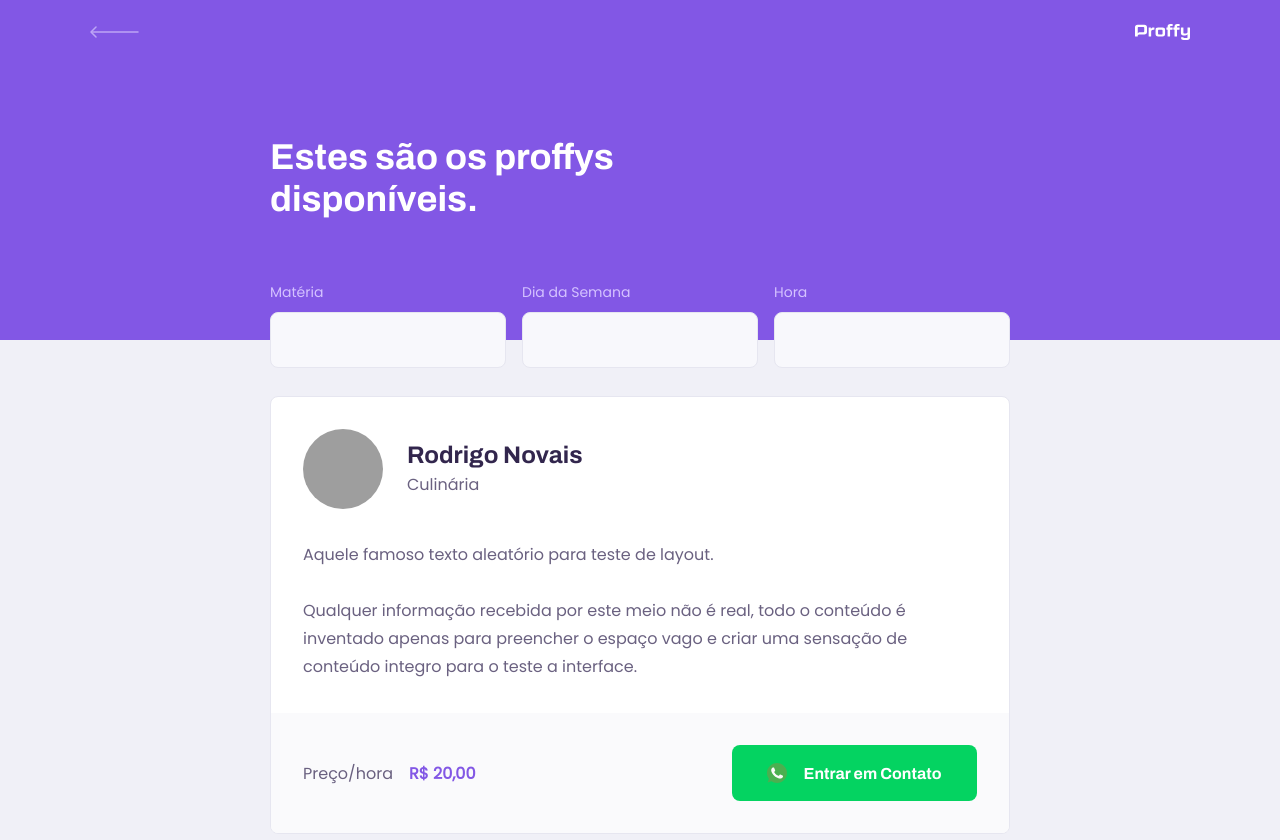
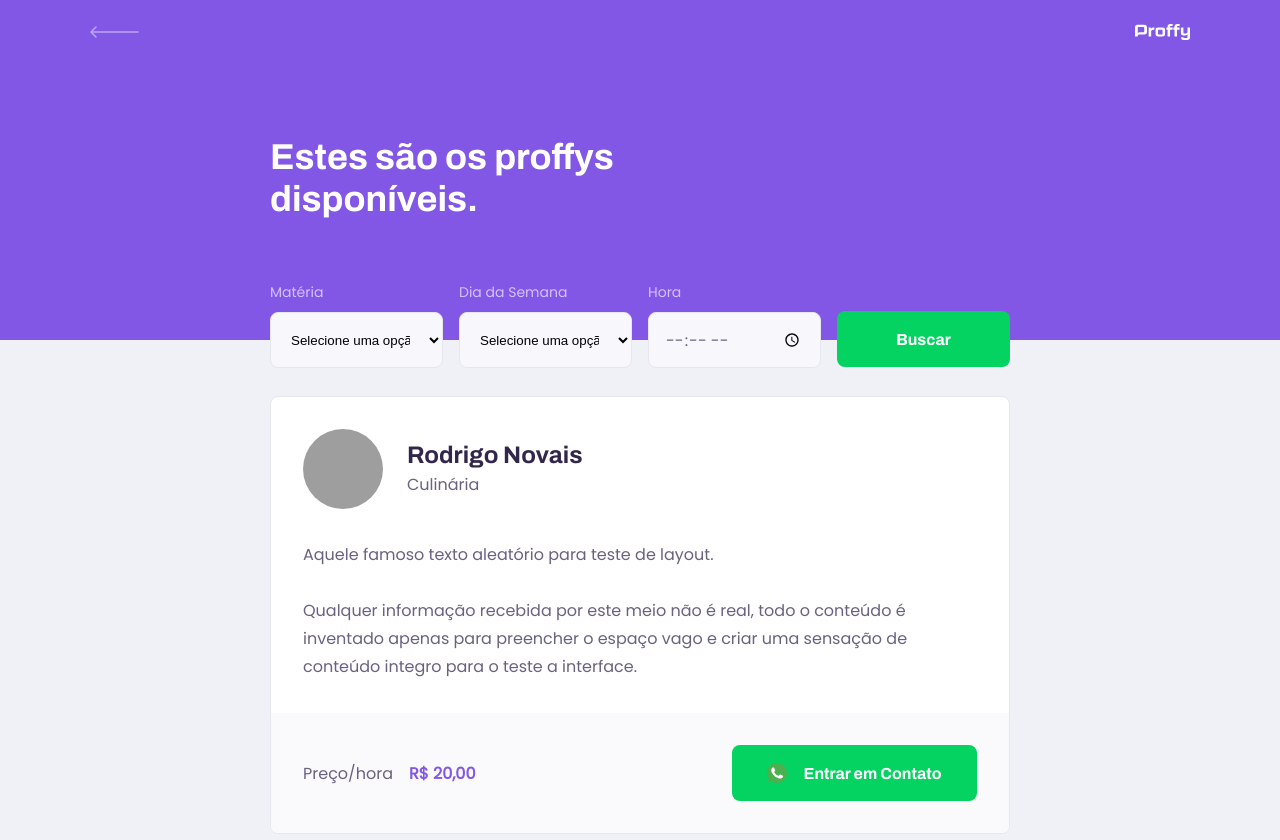
Before and after one commit to RodrigoNovais/rocketseat-nlw-2, a React (Create React App) app in the folder web/: page /study in a window 1280 px wide. Shown: the top 840 px of the page. Built offline with nearby package versions, Linux system fonts and the light colour scheme; grey boxes are pictures that could not be loaded.

Commit message:
web: moving from html  to react components

```diff
--- a/web/src/pages/TeacherList/index.tsx
+++ b/web/src/pages/TeacherList/index.tsx
@@ -2,6 +2,8 @@ import React from 'react'
 
 import PageHeader from '../../components/PageHeader';
 import TeacherItem from '../../components/TeacherItem';
+import Input from '../../components/Input';
+import Select from '../../components/Select';
 
 import './styles.css';
 
@@ -10,20 +12,33 @@ const TeacherList: React.FC = () => {
         <div id="page-teacher-list" className="container">
             <PageHeader title="Estes são os proffys disponíveis.">
                 <form id="search-teachers">
-                    <div className="input-block">
-                        <label htmlFor="subject">Matéria</label>
-                        <input type="text" name="subject" id="subject"/>
-                    </div>
+                    <Select name="subject" label="Matéria" options={[
+                        { value: 'Artes', label: 'Artes' },
+                        { value: 'Biologia', label: 'Biologia' },
+                        { value: 'Ciências', label: 'Ciências' },
+                        { value: 'Educação Física', label: 'Educação Física' },
+                        { value: 'Geografia', label: 'Geografia' },
+                        { value: 'Historia', label: 'Historia' },
+                        { value: 'Matemática', label: 'Matemática' },
+                        { value: 'Português', label: 'Português' },
+                        { value: 'Química', label: 'Química' },
+                    ]} />
 
-                    <div className="input-block">
-                        <label htmlFor="week-day">Dia da Semana</label>
-                        <input type="text" name="week-day" id="week-day"/>
-                    </div>
+                    <Select name="week-day" label="Dia da Semana"  options={[
+                        { value: '0', label: 'Domingo' },
+                        { value: '1', label: 'Segunda-Feira' },
+                        { value: '2', label: 'Terça-Feira' },
+                        { value: '3', label: 'Quarta-Feira' },
+                        { value: '4', label: 'Quinta-Feira' },
+                        { value: '5', label: 'Sexta-Feira' },
+                        { value: '6', label: 'Sábado' },
+                    ]} />
 
-                    <div className="input-block">
-                        <label htmlFor="time">Hora</label>
-                        <input type="text" name="time" id="time"/>
-                    </div>
+                    <Input type="time" name="time" label="Hora" />
+
+                    <button type="submit">
+                        Buscar
+                    </button>
                 </form>
             </PageHeader>
 
--- a/web/src/pages/TeacherList/styles.css
+++ b/web/src/pages/TeacherList/styles.css
@@ -11,40 +11,25 @@
     color: var(--color-text-in-primary);
 }
 
-#search-teachers .input-block {
-    position: relative;
+#search-teachers button {
+    width: 100%;
+    height: 5.6rem;
+    background: var(--color-secondary);
+    color: var(--color-button-text);
+    border: 0;
+    border-radius: 0.8rem;
+    cursor: pointer;
+    font: 700 1.6rem Archivo;
+    display: flex;
+    align-items: center;
+    justify-content: center;
+    text-decoration: none;
+    transition: background-color 0.2s;
+    margin-top: 3.2rem;
 }
 
-#search-teachers .input-block + .input-block {
-    margin-top: 1.4rem;
-}
-
-#search-teachers .input-block label {
-    font-size: 1.4rem;
-}
-
-#search-teachers .input-block input {
-    width: 100%;
-    height: 5.6rem;
-    margin-top: 0.8rem;
-    border-radius: 0.8rem;
-    background: var(--color-input-background);
-    border: 1px solid var(--color-line-in-white);
-    outline: 0;
-    padding: 1.6rem;
-    /* padding: 0 1.6rem; */
-    font: 1.6 Archivo;
-}
-
-#search-teachers .input-block:focus-within::after {
-    width: 100% - 3.2rem;
-    height: 2px;
-    content: '';
-    background: var(--color-primary-light);
-    position: absolute;
-    left: 1.6rem;
-    right: 1.6rem;
-    bottom: 0;
+#search-teachers button:hover {
+    background: var(--color-secondary-dark);
 }
 
 #page-teacher-list main {
@@ -59,13 +44,15 @@
 
     #search-teachers {
         display: grid;
-        grid-template-columns: repeat(3, 1fr);
+        grid-template-columns: repeat(4, 1fr);
         column-gap: 16px;
         position: absolute;
         bottom: -28px;
     }
 
-    #search-teachers .input-block + .input-block {
+    #search-teachers .select-block + .input-block,
+    #search-teachers .input-block + .input-block,
+    #search-teachers .select-block + .select-block {
         margin-top: 0;
     }
 
```
